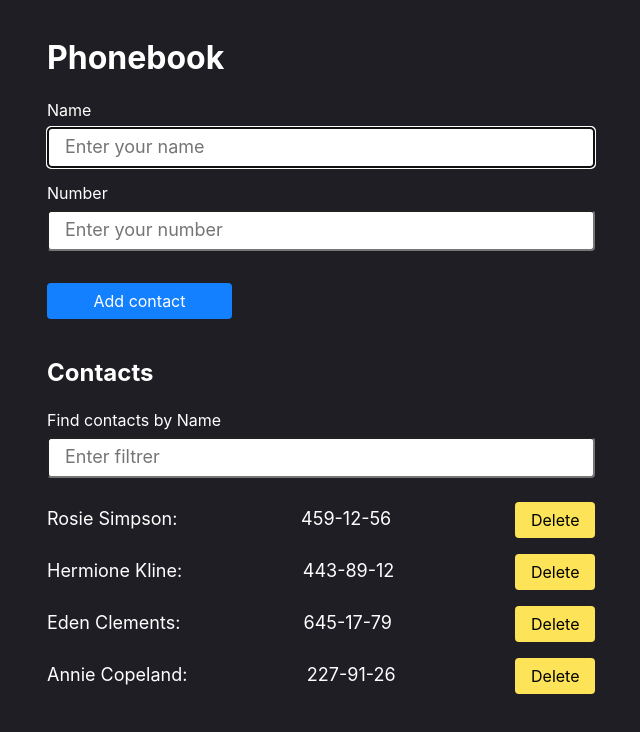
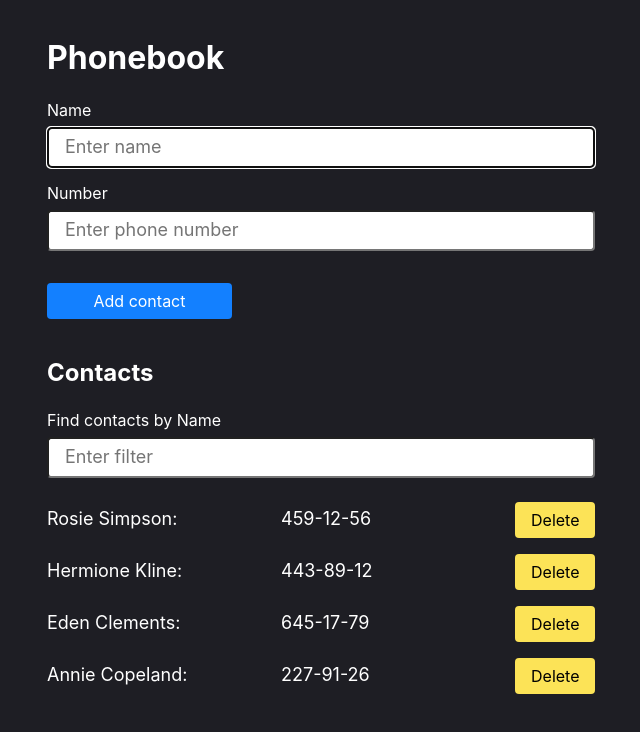
Before and after one commit to HannaTubolets/goit-react-hw-02-phonebook, a React (Create React App) app: page / in a window 1280 px wide. Shown: the top 732 px of the page, without its empty margins (319-959 px from the left). Built offline with nearby package versions, Linux system fonts and the light colour scheme.

Commit message:
Updated submiting new contact

```diff
--- a/src/components/App.jsx
+++ b/src/components/App.jsx
@@ -7,37 +7,30 @@ import { Filter } from './Filter/Filter';
 export class App extends Component {
   state = {
     contacts: [
-      { id: 'id-1', name: 'Rosie Simpson', number: ' 459-12-56' },
-      { id: 'id-2', name: 'Hermione Kline', number: ' 443-89-12' },
-      { id: 'id-3', name: 'Eden Clements', number: ' 645-17-79' },
-      { id: 'id-4', name: 'Annie Copeland', number: ' 227-91-26' },
+      { id: 'id-1', name: 'Rosie Simpson', number: '459-12-56' },
+      { id: 'id-2', name: 'Hermione Kline', number: '443-89-12' },
+      { id: 'id-3', name: 'Eden Clements', number: '645-17-79' },
+      { id: 'id-4', name: 'Annie Copeland', number: '227-91-26' },
     ],
     filter: '',
     name: '',
     number: '',
   };
 
-  // addContact = contact => {
-  //   this.setState(prevState => {
-  //     return { contacts: [...prevState.contacts, contact] };
-  //   });
-  // };
-
-  inputChange = event => {
-    const { name, value } = event.target;
-    this.setState({ [name]: value });
+  handleInputChange = event => {
+    const inputName = event.target.name;
+    const inputValue = event.target.value;
+    this.setState({
+      [inputName]: inputValue,
+    });
+    // const { name, value } = event.target;
+    // this.setState({ [name]: value });
   };
 
-  handleDelete = event => {
-    this.setState(prevState => ({
-      contacts: prevState.contacts.filter(contact => contact.id !== event),
-    }));
-  };
-
-  handleSubmit = e => {
+  onAddContact = contact => {
     const id = nanoid();
-    const name = e.name;
-    const number = e.number;
+    const name = contact.name;
+    const number = contact.number;
     const contactsLists = [...this.state.contacts];
 
     if (contactsLists.findIndex(contact => name === contact.name) !== -1) {
@@ -49,23 +42,31 @@ export class App extends Component {
     this.setState({ contacts: contactsLists });
   };
 
+  handleDelete = event => {
+    this.setState(prevState => ({
+      contacts: prevState.contacts.filter(contact => contact.id !== event),
+    }));
+  };
+
   getFilteredContacts = () => {
-    const filterContacList = this.state.contacts.filter(contact => {
+    const filteredContactsList = this.state.contacts.filter(contact => {
       return contact.name
         .toLowerCase()
         .includes(this.state.filter.toLowerCase());
     });
-    return filterContacList;
+
+    return filteredContactsList;
   };
 
   render() {
     const { filter } = this.state;
+
     return (
       <div>
         <h1>Phonebook</h1>
-        <ContactForm handleSubmit={this.handleSubmit} />
-        <h2>Contacts</h2>
-        <Filter filter={filter} inputChange={this.inputChange} />
+        <ContactForm onAddContact={this.onAddContact} />
+        <h2> Contacts</h2>
+        <Filter filter={filter} handleInputChange={this.handleInputChange} />
         <ContactList
           contacts={this.getFilteredContacts()}
           handleDelete={this.handleDelete}
--- a/src/components/ContactForm/ContactForm.jsx
+++ b/src/components/ContactForm/ContactForm.jsx
@@ -8,70 +8,64 @@ export class ContactForm extends Component {
     number: '',
   };
 
-  inputChange = event => {
-    const { name, value } = event.target;
-    this.setState({ [name]: value });
+  handleInputChange = event => {
+    const inputName = event.target.name;
+    const inputValue = event.target.value;
+    this.setState({
+      [inputName]: inputValue,
+    });
+    // const { name, value } = event.target;
+    // this.setState({ [name]: value });
   };
 
-  handleSubmit = event => {
+  onAddContact = event => {
     event.preventDefault();
-    //  this.props.handleSubmit(this.state);
-    //   this.formReset();
-
-    const form = event.currentTarget;
-    this.props.handleSubmit(this.state);
-    form.reset();
+    this.props.onAddContact(this.state);
+    this.formReset();
   };
 
-  //   formReset = () => {
-  //     this.setState({ name: '', number: '' });
-  //   };
+  formReset = () => {
+    this.setState({ name: '', number: '' });
+  };
 
   render() {
-    // const { name, number } = this.state;
+    const { name, number } = this.state;
+
     return (
-      <>
-        <form onSubmit={this.handleSubmit} className={css.form}>
-          <label className={css.label}>Name</label>
+      <form className={css.form} onSubmit={this.onAddContact}>
+        <label className={css.formLabel}>Name </label>
         <input
-            className={css.name}
-            onChange={this.inputChange}
+          className={css.formName}
           type="text"
           name="name"
-            value={this.state.name}
-            placeholder="Enter your name"
+          pattern="^[a-zA-Zа-яА-Я]+(([' -][a-zA-Zа-яА-Я ])?[a-zA-Zа-яА-Я]*)*$"
+          title="Name may contain only letters, apostrophe, dash and spaces. For example Adrian, Jacob Mercer, Charles de Batz de Castelmore d'Artagnan"
+          required
+          placeholder="Enter name"
+          value={name}
+          onChange={this.handleInputChange}
+          autoFocus="on"
+        />
+        <label className={css.formLabel}>Number </label>
+        <input
+          className={css.formNumber}
+          type="tel"
+          name="number"
           pattern="\+?\d{1,4}?[-.\s]?\(?\d{1,3}?\)?[-.\s]?\d{1,4}[-.\s]?\d{1,4}[-.\s]?\d{1,9}"
           title="Phone number must be digits and can contain spaces, dashes, parentheses and can start with +"
-            autocomplete="off"
           required
-            autofocus="on"
+          placeholder="Enter phone number"
+          value={number}
+          onChange={this.handleInputChange}
         />
-
-          <label className={css.label}>Number</label>
-          <input
-            className={css.phone}
-            onChange={this.inputChange}
-            type="tel"
-            name="number"
-            value={this.state.number}
-            pattern="\+?\d{1,4}?[-.\s]?\(?\d{1,3}?\)?[-.\s]?\d{1,4}[-.\s]?\d{1,4}[-.\s]?\d{1,9}"
-            title="Phone number must be digits and can contain spaces, dashes, parentheses and can start with +"
-            placeholder="Enter your number"
-            autocomplete="off"
-            required
-          />
-        </form>
-        <button className={css.btn} type="submit">
+        <button className={css.formBtn} type="submit">
           Add contact
         </button>
-      </>
+      </form>
     );
   }
 }
 
 ContactForm.propTypes = {
-  contacts: PropTypes.array.isRequired,
-  name: PropTypes.string.isRequired,
-  number: PropTypes.number.isRequired,
-  inputChange: PropTypes.func,
+  onAddContact: PropTypes.func.isRequired,
 };
--- a/src/components/ContactForm/ContactForm.module.css
+++ b/src/components/ContactForm/ContactForm.module.css
@@ -3,8 +3,8 @@
   flex-direction: column;
 }
 
-.name,
-.phone {
+.formName,
+.formNumber {
   display: flex;
   flex-direction: column;
   margin: 0.5rem auto;
@@ -16,11 +16,11 @@
   padding: 0.5rem 15rem 0.5rem 1rem;
 }
 
-.lable {
+.ormLable {
   margin-bottom: 10px;
 }
 
-.btn {
+.formBtn {
   margin-top: 16px;
   margin-bottom: 40px;
   background-color: #1380ff;
@@ -31,7 +31,7 @@
   font-size: 16px;
   height: 36px;
   line-height: 20px;
-  min-width: 185px;
+  width: 185px;
   padding: 0 16px 0 16px;
   cursor: pointer;
 
@@ -40,6 +40,6 @@
   transition-timing-function: cubic-bezier(0.4, 0, 0.2, 1);
 }
 
-.btn:hover {
-  background-color: #4c9ffd;
+.formBtn:hover {
+  background-color: #3f96fa;
 }
--- a/src/components/ContactList/ContactList.jsx
+++ b/src/components/ContactList/ContactList.jsx
@@ -8,8 +8,8 @@ export const ContactList = ({ contacts, handleDelete }) => {
         <ul className={css.contactList}>
           {contacts.map((contact, id) => (
             <li key={id} className={css.contactItem}>
-              <span>{contact.name}:</span>
-              <span>{contact.number}</span>
+              <span className={css.contactInfo}>{contact.name}:</span>
+              <span className={css.contactInfo}>{contact.number}</span>
               <button
                 type="button"
                 className={css.btnItemDel}
@@ -20,21 +20,6 @@ export const ContactList = ({ contacts, handleDelete }) => {
             </li>
           ))}
         </ul>
-
-        {/* <ul className={css.contactList}>
-          {contacts.map((contact, id) => (
-            <li key={id} className={css.contactItem}>
-              {contact.name}:{contact.number}
-              <button
-                type="button"
-                className={css.btnItemDel}
-                onClick={() => handleDelete(contact.id)}
-              >
-                Delete
-              </button>
-            </li>
-          ))}
-        </ul> */}
       </div>
     </>
   );
@@ -45,7 +30,7 @@ ContactList.propTypes = {
     PropTypes.shape({
       id: PropTypes.string.isRequired,
       name: PropTypes.string.isRequired,
-      number: PropTypes.number.isRequired,
+      number: PropTypes.string.isRequired,
     })
   ),
   handleDelete: PropTypes.func,
--- a/src/components/ContactList/ContactList.module.css
+++ b/src/components/ContactList/ContactList.module.css
@@ -29,3 +29,7 @@
   background-color: #fc6124;
   color: #ffff;
 }
+
+.contactInfo {
+  width: 150px;
+}
--- a/src/components/Filter/Filter.jsx
+++ b/src/components/Filter/Filter.jsx
@@ -1,23 +1,23 @@
-import propTypes from 'prop-types';
+import PropTypes from 'prop-types';
 import css from './Filter.module.css';
 
-export const Filter = ({ filter, inputChange }) => {
+export const Filter = ({ filter, handleInputChange }) => {
   return (
-    <div className={css.filterWrapper}>
+    <div>
       <label className={css.filterLabel}>Find contacts by Name</label>
       <input
         className={css.filterName}
         type="text"
         name="filter"
-        placeholder="Enter filtrer"
+        placeholder="Enter filter"
         value={filter}
-        onChange={inputChange}
+        onChange={handleInputChange}
       />
     </div>
   );
 };
 
 Filter.propTypes = {
-  filter: propTypes.string.isRequired,
-  inputChange: propTypes.func,
+  filter: PropTypes.string.isRequired,
+  handleInputChange: PropTypes.func,
 };
```
Lines whose indentation alone changed are shown as unchanged.
